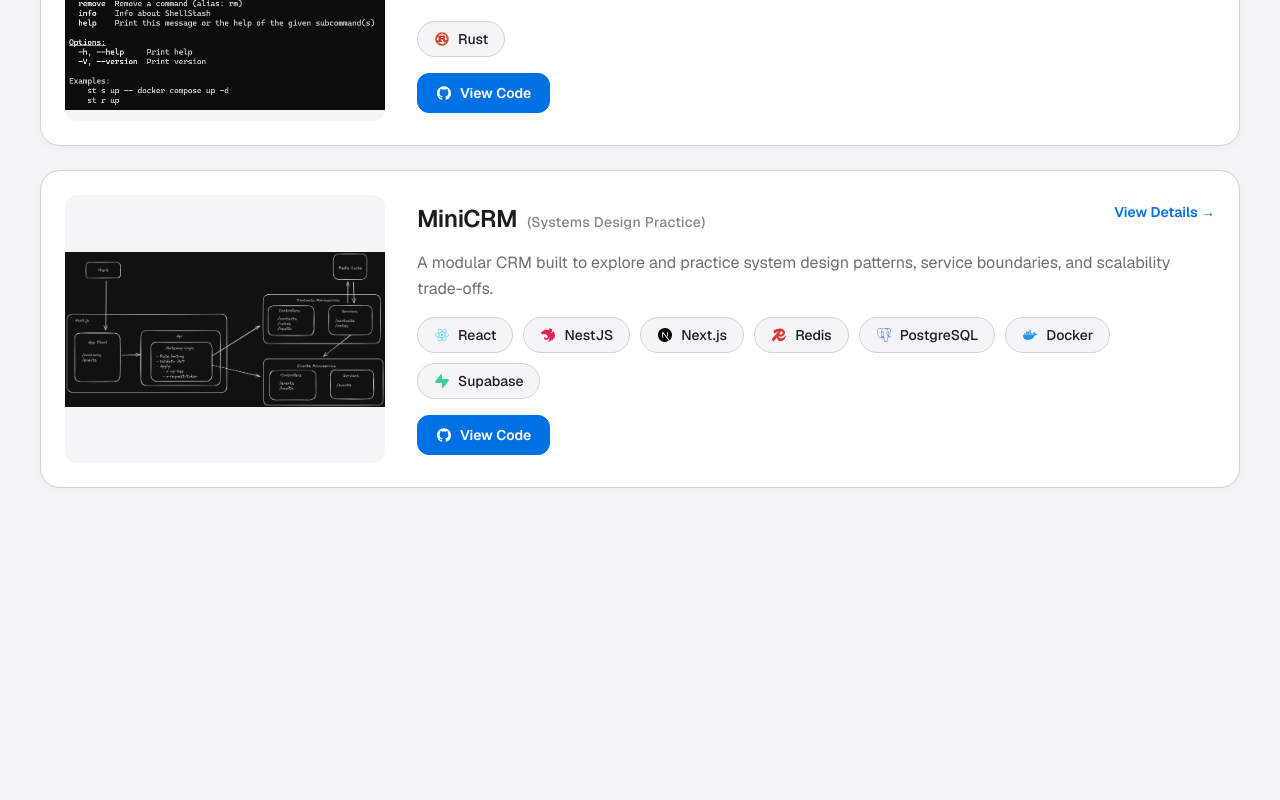
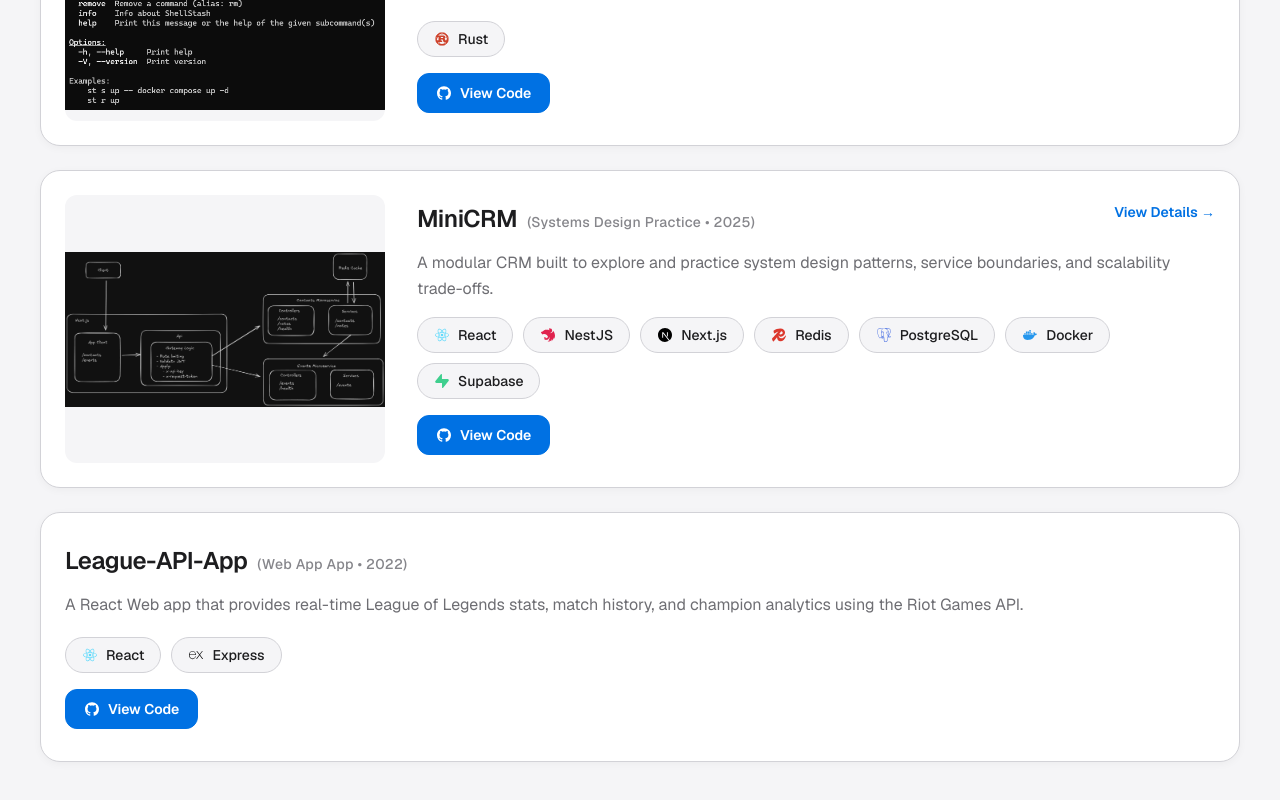
Before and after one commit to AlexAxenti/Portfolio, a Next.js app: page / in a window 1280 px wide. Shown: the part 1478-2278 px from the top of the page. Before the commit the page ends 2006 px from the top, so only its background shows below. Built offline with nearby package versions, Linux system fonts and the light colour scheme.

Commit message:
Fixed proejct components

```diff
--- a/src/app/_components/ProjectCard/ProjectCard.module.css
+++ b/src/app/_components/ProjectCard/ProjectCard.module.css
@@ -4,6 +4,11 @@
   gap: 32px;
   padding: 24px;
   min-height: 280px;
+}
+
+.projectCard.noImage {
+  grid-template-columns: 1fr;
+  min-height: 250px;
 }
 
 .imageWrapper {
--- a/src/app/_components/ProjectCard/ProjectCard.tsx
+++ b/src/app/_components/ProjectCard/ProjectCard.tsx
@@ -12,12 +12,12 @@
 }
 
 export default function ProjectCard({ project }: ProjectCardProps) {
-  if (!project.media[0]) return null;
-
-  const image = project.media[0];
+  const hasDetailPage = project.content && project.content.length > 0;
+  const image = project.media?.[0];
 
   return (
-    <Card className={styles.projectCard}>
+    <Card className={`${styles.projectCard} ${!image ? styles.noImage : ''}`}>
+      {image && (
         <div className={styles.imageWrapper}>
           <Image
             src={image.src}
@@ -29,18 +29,25 @@
             priority
           />
         </div>
+      )}
 
       <div className={styles.content}>
         <div className={styles.topBar}>
           <div className={styles.header}>
+            {hasDetailPage ? (
               <Link href={`/projects/${project.id}`} className={styles.titleLink}>
                 <h3 className={styles.title}>{project.title}</h3>
               </Link>
-            <span className={styles.category}>({project.category})</span>
+            ) : (
+              <h3 className={styles.title}>{project.title}</h3>
+            )}
+            <span className={styles.category}>({project.category} • {project.dateRange})</span>
           </div>
+          {hasDetailPage && (
             <Link href={`/projects/${project.id}`} className={styles.viewDetailsLink}>
               View Details →
             </Link>
+          )}
         </div>
 
         <p className={styles.subtitle}>{project.subtitle}</p>
--- a/src/data/projects.tsx
+++ b/src/data/projects.tsx
@@ -1,4 +1,4 @@
-import { SiTypescript, SiRust, SiReact, SiNextdotjs, SiNestjs, SiPostgresql, SiDocker, SiGooglechrome, SiApple, SiRedis, SiSupabase, SiStripe, SiExpo } from "react-icons/si";
+import { SiTypescript, SiRust, SiReact, SiNextdotjs, SiNestjs, SiPostgresql, SiDocker, SiGooglechrome, SiApple, SiRedis, SiSupabase, SiStripe, SiExpo, SiExpress } from "react-icons/si";
 import { HiExternalLink } from "react-icons/hi";
 
 export type ProjectStatus = "completed" | "in-progress"
@@ -296,4 +296,18 @@
     ],
     dateRange: "2025",
   },
+  {
+    id: "LeagueAPIApp",
+    title: "League-API-App",
+    category: "Web App App",
+    subtitle: "A React Web app that provides real-time League of Legends stats, match history, and champion analytics using the Riot Games API.",
+    projectStatus: "in-progress",
+    media: [],
+    techStack: [
+      { icon: <SiReact />, label: "React", iconStyle: { color: "#61DAFB" } },
+      { icon: <SiExpress />, label: "Express", iconClassName: "nextjsIcon" },
+    ],
+    githubUrl: "https://github.com/AlexAxenti/League-API-App",
+    dateRange: "2022",
+  }
 ];
```
Lines whose indentation alone changed are shown as unchanged.
